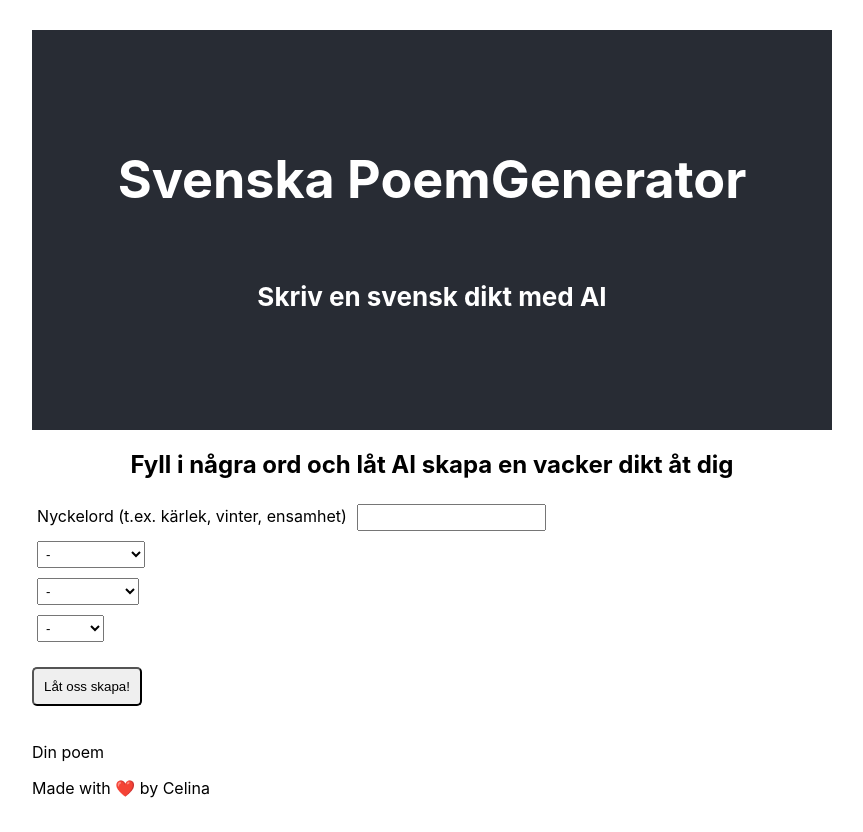
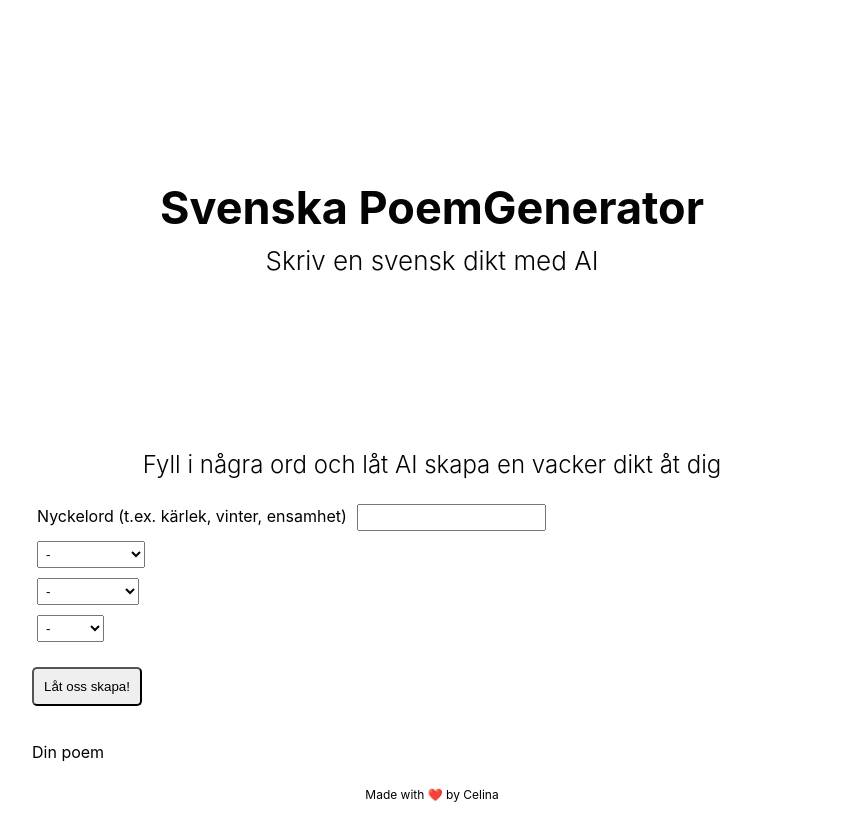
Before and after one commit to ctoloczko/swidish-poems, a React (Create React App) app: page / in a window 1280 px wide. Shown: the whole page, without its empty margins (208-1071 px from the left). Built offline with nearby package versions, Linux system fonts and the light colour scheme.

Commit message:
updated css

```diff
--- a/src/App.css
+++ b/src/App.css
@@ -4,19 +4,29 @@
 }
 
 .App-header {
-  background-color: #282c34;
   min-height: 50vh;
   display: flex;
   flex-direction: column;
   align-items: center;
   justify-content: center;
   font-size: calc(10px + 2vmin);
-  color: white;
+  color: rgb(5, 4, 4);
   text-align: center;
+}
+
+h1 {
+  margin-bottom: 0;
+  font-size: 45px;
 }
 
 h2 {
   text-align: center;
+  font-weight: 300;
+}
+
+h4 {
+  margin-top: 10px;
+  font-weight: 300;
 }
 
 .Options {
@@ -36,3 +46,9 @@ input {
 select {
   padding: 4px;
 }
+
+footer {
+  text-align: center;
+  margin: 25px;
+  font-size: 12px;
+}
```
